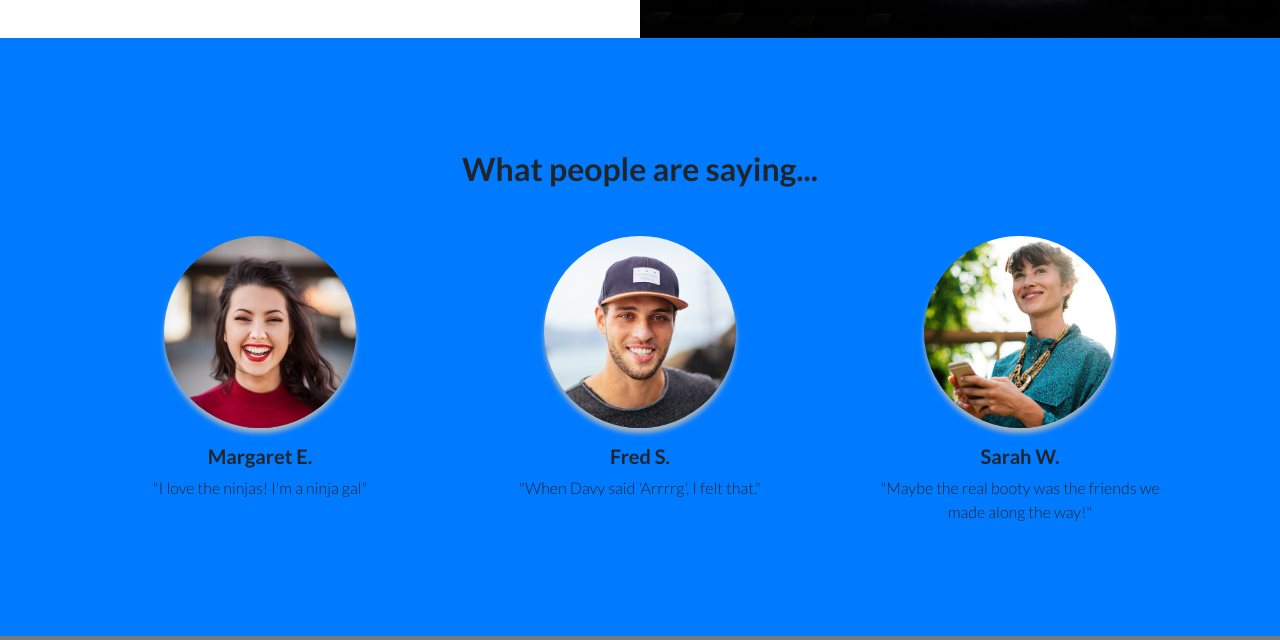
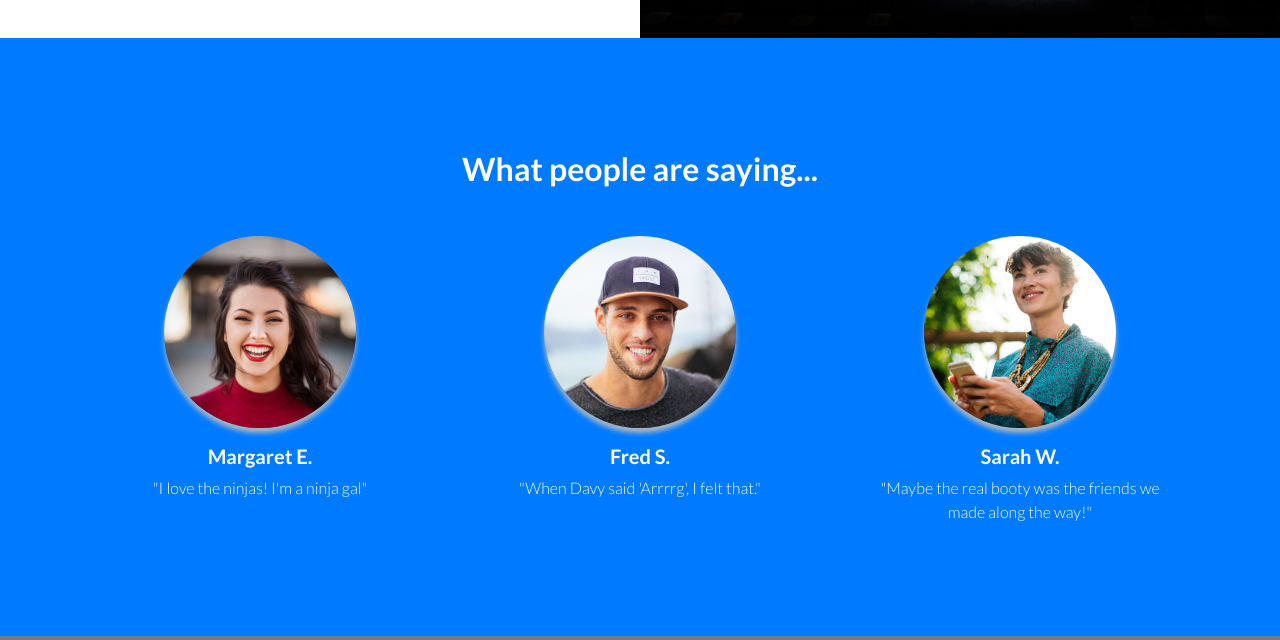
Before and after one commit to VinceOmega/piratesvsninjasdotlol, a PHP site: page /cast.php in a window 1280 px wide. Shown: the part 2661-3301 px from the top of the page. Run offline with PHP 8.4, Linux system fonts and the light colour scheme; data that the repository does not hold is empty; grey boxes are pictures that could not be loaded.

Commit message:
made text white on testimonal.php

```diff
--- a/includes/testimonal.php
+++ b/includes/testimonal.php
@@ -1,5 +1,5 @@
   <!-- Testimonials -->
-  <section class="testimonials text-center bg-primary">
+  <section class="testimonials text-center  text-white bg-primary">
     <div class="container">
       <h2 class="mb-5">What people are saying...</h2>
       <div class="row">
```
